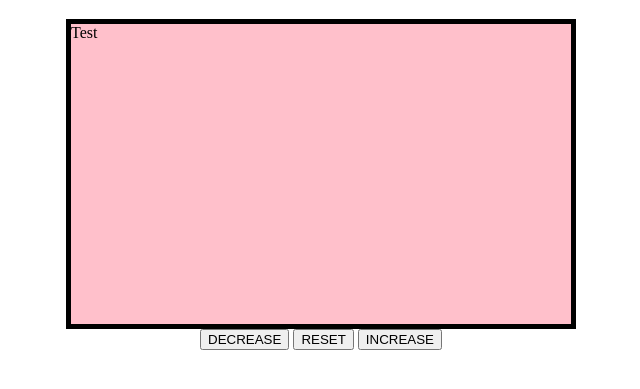
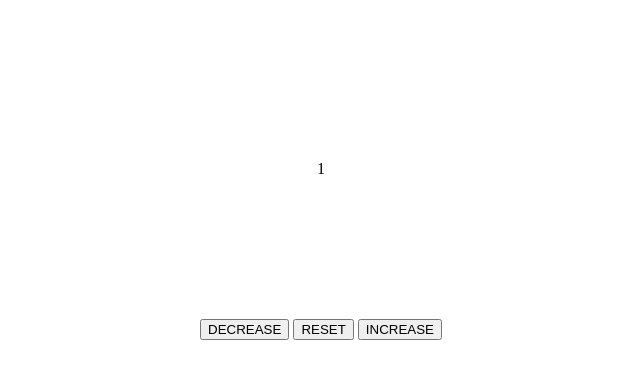
Before and after one commit to Meesa000/number-counter, a plain HTML site: page index.html in a window 1280 px wide. Both pictures are taken after a click on the button "INCREASE". Shown: the part 69-458 px from the top of the page, without its empty margins (319-959 px from the left). Drawn offline with Linux system fonts and the light colour scheme.

Commit message:
add logic to increase button and change inner html every time its pressed

```diff
--- a/main.js
+++ b/main.js
@@ -1,26 +1,59 @@
+
+let counter = 0;
+
 
 // CREATE a number variable by dynamically creating a div under number-container
 
 // REFERENCE the number container
 let numberContainer = document.getElementById('number-container');
 console.log(numberContainer)
+
 // CREATE new div dynamically called number
 let number = document.createElement('div');
 console.log(number)
 // SET number div content
-number.innerHTML = 'Test';
+number.innerHTML = counter;
+
 // APPEND new number div to the number container referenced earlier
 numberContainer.appendChild(number);
 
+// Buttons references
+let increaseButton = document.querySelector('.increase-btn');
+console.log(increaseButton);
 
 
-// GET inner HTML and change value to 0 integer
+function increment() {
+    counter = counter +1;
+    number.innerHTML = counter;
+    console.log('Increase button clicked!');
+    console.log('Counter: ' + counter)
+
+}
+
+increaseButton.addEventListener('click', increment);
+
+function decrement() {
+    counter = counter -1;
+    number.innerHTML = counter;
+    console.log('Counter: ' + counter);
+}
+
+
+
+
+
+
+
+
+// CREATE a function called INCREMENT
+    // ONCLICK add one to number variable inner HTML
+
+
 
 // CREATE a function called RESET
     // ONCLICK change number variable inner HTML to 0
 
-// CREATE a function called INCREMENT
-    // ONCLICK add one to number variable inner HTML
+
 
 // CREATE a function called DECREMENT
     // ONCLICK decrease one to number variable inner HTML
--- a/styles.css
+++ b/styles.css
@@ -6,10 +6,12 @@
 
 }
 #number-container {
-
+   display: flex;
+   justify-content: center;
+   align-items: center;
     width: 500px;
     height: 300px;
-    border: 5px black solid;
-    background-color: pink;
+    /* border: 5px black solid;
+    background-color: pink; */
 
 }
```
